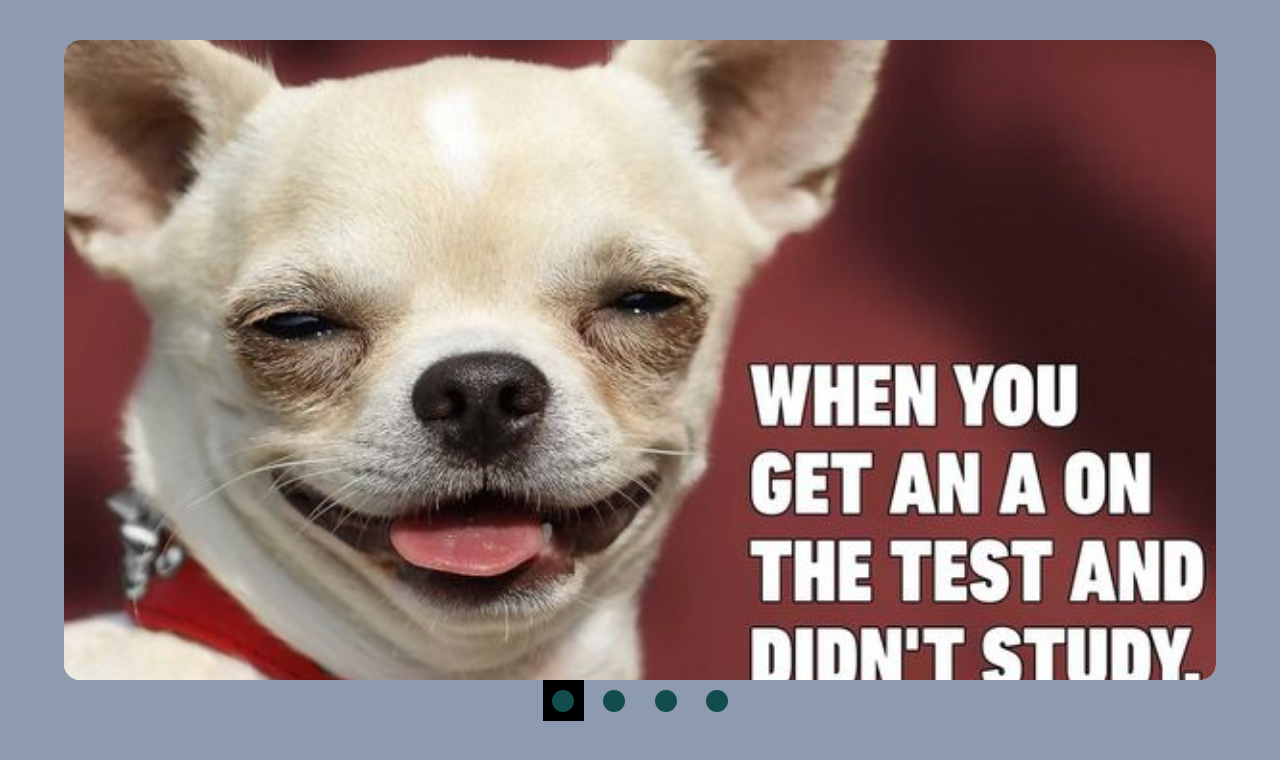
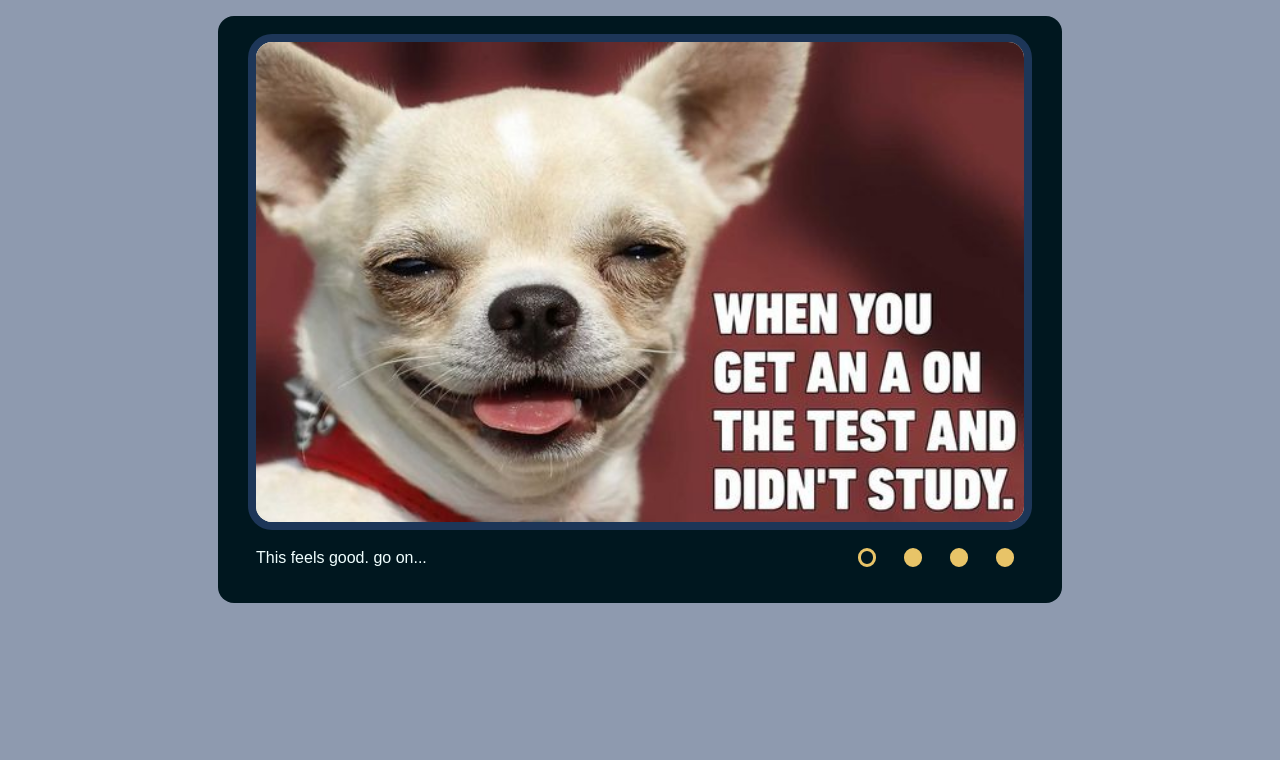
Before and after one commit to tedgregory/cssMemSlider, a plain HTML site: page cssMemSlider/index.html in a window 1280 px wide. Drawn offline with Linux system fonts and the light colour scheme.

Commit message:
feat: it's alive! (Thu, May 12, 2022 11:28:58 PM)
(Thu, May 12, 2022 11:29:16 PM)

```diff
--- a/cssMemSlider/index.html
+++ b/cssMemSlider/index.html
@@ -10,32 +10,37 @@
 </head>
 <!-- https://codepen.io/senug/pen/eYXmEJ?editors=1100 -->
 
-<body>
-  <main class="slider">
-    <input type="radio" id="nav1" name="nav" checked>
+<body><input type="radio" id="nav1" name="nav" checked>
     <input type="radio" id="nav2" name="nav">
     <input type="radio" id="nav3" name="nav">
     <input type="radio" id="nav4" name="nav">
+  <main class="slider">
     <div class="slider__box">
       <div class="slider__slides">
         <div id="slides__1" class="slide">
           <img src="assets/atest.jpg" alt="Passed test" class="slide__image">
-          <p class="slide__text">This feels good. go on...</p>
+
         </div>
         <div id="slides__2" class="slide">
           <img src="assets/doggy.jpg" alt="Helium dog" class="slide__image">
-          <p class="slide__text">Push the ceiling to the next...</p>
+
         </div>
         <div id="slides__3" class="slide">
           <img src="assets/canadian.jpg" alt="Canadians work" class="slide__image">
-          <p class="slide__text">Work hard to hit the goal...</p>
+
         </div>
         <div id="slides__4" class="slide">
           <img src="assets/ruffday.jpg" alt="Relax dog" class="slide__image">
-          <p class="slide__text">To get a perfect relax!</p>
+
         </div>
       </div>
 
+    </div>
+    <div class="slider__texts">
+      <p class="slide__text">This feels good. go on...</p>
+      <p class="slide__text">Push the ceiling to the next...</p>
+      <p class="slide__text">Work hard to hit the goal...</p>
+      <p class="slide__text">To get a perfect relax!</p>
     </div>
     <div class="slider__nav">
       <label for="nav1"><span></span></label>
--- a/cssMemSlider/style/main.css
+++ b/cssMemSlider/style/main.css
@@ -7,34 +7,38 @@
 
 body {
   background-color: #8e9aaf;
-  margin: 0px;
-  padding: 0px;
-  font-size: 10px;
+  margin: 0;
+  padding: 0;
 }
 
 .slider {
-  display: flex;
-  flex-direction: column;
-  align-items: center;
+  display: grid;
+  grid-template-areas:
+    "slider slider"
+    "text nav";
   justify-content: center;
-  height: 100%;
+  border-radius: 1rem;
+  background-color: #00171f;
+  margin: 2vh auto;
+  width: 60vw;
+  padding: 2vw 3vw;
+  max-height: 95vh;
 }
 
-.slider input {
-  display:none;
+input[type="radio"] {
+  display: none;
 }
 
 .slider__box {
-  width: 90%;
-  margin-top: 5vh;
+  grid-area: slider;
   border-radius: 1rem;
   overflow: hidden;
+  box-shadow: 0 0 0 0.5rem #1d3658;
 }
 
 .slider__slides {
-  width: 100%;
   display: flex;
-  gap:10vw;
+  gap: 10vw;
   position: relative;
   scroll-behavior: smooth;
   transition: all .5s;
@@ -46,33 +50,45 @@ body {
   justify-content: center;
   align-items: center;
   background: white;
-  width:100%;
-  max-height:80vh;
+  width: 100%;
 }
 
 .slide__image {
-  width: 90vw;
+  display: block;
+  width: 60vw;
 }
 
-.slide__text {
+.slider__texts {
+  grid-area: text;
+  display: flex;
+  justify-content: flex-start;
+  align-items: center;
   transition: all 0.5s;
-  font: 1.3rem Arial, Verdana, sans-serif;
+  font: 2vh Arial, Verdana, sans-serif;
+  color: azure;
+  margin-top:1rem;
+  height: 5vh;
+  overflow: hidden;
+}
+
+.slider__texts p {
+  opacity: 0;
+  transform: scale(0%);
+  width: 0;
+  transition: all .3s;
 }
 
 .slider__nav {
+  grid-area: nav;
   display: flex;
-  justify-content: center;
-  gap: 1em;
-  text-align: center;
+  justify-content: flex-end;
+  align-items: center;
+  gap: .5rem;
+  margin-top:1rem;
 }
 
 .slider__nav label {
   position: relative;
-  cursor: pointer;
-  padding: 10px;
-}
-
-.slider__nav label {
   pointer-events: visible;
   cursor: pointer;
   padding: .6rem;
@@ -80,48 +96,93 @@ body {
 
 .slider__nav label span {
   display: block;
-  height: 1rem;
-  width: 1rem;
+  height: 1vw;
+  width: 1vw;
   border-radius: 50%;
-  background-color: #134c4c;
-  border: .2rem solid #134c4c;
+  background-color: #e8c468;
+  border: .2rem solid #e8c468;
   transition: all 0.3s;
 }
 
 .slider__nav label:hover span {
-  border-color: red;
+  border-color: #e6bc16;
+  background-color: #e6bc16;
 }
 
 .slider__nav label:active span {
   background-color: white;
-}
-/* label styling */
-.slider input#nav1:checked~.slider__nav label:nth-child(1) {
-  background-color: black;
+  border-color: white;
 }
 
-.slider input#nav2:checked~.slider__nav label:nth-child(2) {
-  background-color: black;
+/* label styling */
+#nav1:checked~* .slider__nav label:nth-child(1) span {
+  background-color: transparent;
+  border-color: #e8c468;
 }
 
-.slider input#nav3:checked~.slider__nav label:nth-child(3) {
-  background-color: black;
+#nav2:checked~* .slider__nav label:nth-child(2) span {
+  background-color: transparent;
+  border-color: #e8c468;
 }
 
-.slider input#nav4:checked~.slider__nav label:nth-child(4) {
-  background-color: black;
+#nav3:checked~* .slider__nav label:nth-child(3) span {
+  background-color: transparent;
+  border-color: #e8c468;
+}
+
+#nav4:checked~* .slider__nav label:nth-child(4) span {
+  background-color: transparent;
+  border-color: #e8c468;
 }
 
 /* slides switching */
-.slider input#nav1:checked~*> .slider__slides {
+#nav1:checked~* .slider__slides {
   transform: translateX(0%);
 }
-.slider input#nav2:checked~*> .slider__slides {
-  transform: translateX(-100vw);
+
+#nav2:checked~* .slider__slides {
+  transform: translateX(-70vw);
 }
-.slider input#nav3:checked~*> .slider__slides {
-  transform: translateX(-200vw);
+
+#nav3:checked~* .slider__slides {
+  transform: translateX(-140vw);
 }
-.slider input#nav4:checked~*> .slider__slides {
-  transform: translateX(-300vw);
+
+#nav4:checked~* .slider__slides {
+  transform: translateX(-210vw);
 }
+
+/* texts switching */
+#nav1:checked~* .slider__texts p:nth-child(1) {
+  opacity: 1;
+  transform: scale(100%);
+  width: 100%;
+}
+
+#nav2:checked~* .slider__texts p:nth-child(2) {
+  opacity: 1;
+  transform: scale(100%);
+  width: 100%;
+}
+
+#nav3:checked~* .slider__texts p:nth-child(3) {
+  opacity: 1;
+  transform: scale(100%);
+  width: 100%;
+}
+
+#nav4:checked~* .slider__texts p:nth-child(4) {
+  opacity: 1;
+  width: 100%;
+  transform: scale(100%);
+}
+
+/* adaptive */
+@media screen and (max-width: 767px) {
+  .slider {
+    grid-template-areas: "slider""nav""text";
+  }
+  .slider__nav {
+    justify-content: center;
+  }
+}
```
